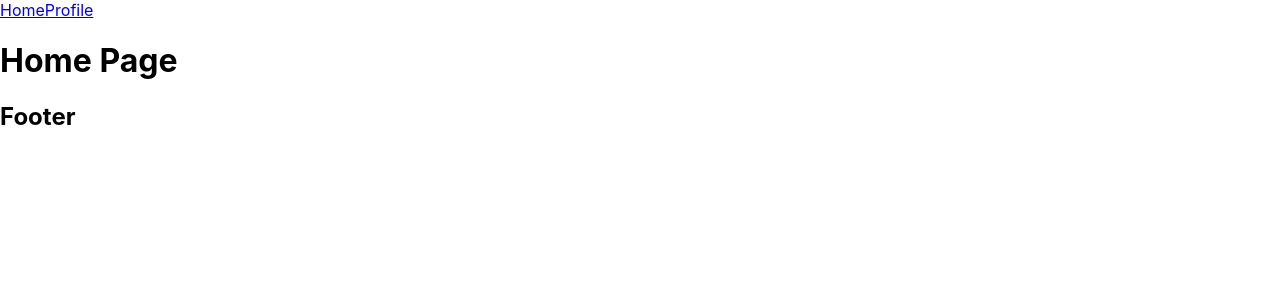
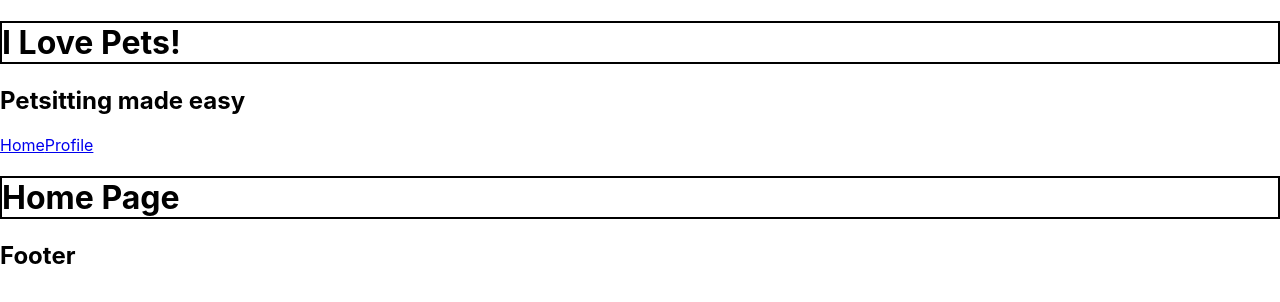
Before and after one commit to DianGigrich/ILovePets, a React (Create React App) app: page / in a window 1280 px wide. Shown: the top 302 px of the page. Built offline with nearby package versions, Linux system fonts and the light colour scheme.

Commit message:
figuring out reactboostrap pills still not working

```diff
--- a/src/App.css
+++ b/src/App.css
@@ -1,38 +1,7 @@
-.App {
+/* .App {
   text-align: center;
+} */
+
+h1 {
+  border: black solid 2px;
 }
-
-.App-logo {
-  height: 40vmin;
-  pointer-events: none;
-}
-
-@media (prefers-reduced-motion: no-preference) {
-  .App-logo {
-    animation: App-logo-spin infinite 20s linear;
-  }
-}
-
-.App-header {
-  background-color: #282c34;
-  min-height: 100vh;
-  display: flex;
-  flex-direction: column;
-  align-items: center;
-  justify-content: center;
-  font-size: calc(10px + 2vmin);
-  color: white;
-}
-
-.App-link {
-  color: #61dafb;
-}
-
-@keyframes App-logo-spin {
-  from {
-    transform: rotate(0deg);
-  }
-  to {
-    transform: rotate(360deg);
-  }
-}
--- a/src/App.js
+++ b/src/App.js
@@ -3,6 +3,9 @@ import Home from "./pages/Home";
 import {BrowserRouter as Router, Routes, Route} from "react-router-dom"
 import Profile from "./pages/PetPage";
 import Navbar from "./components/NavBar";
+import Container from 'react-bootstrap/Container';
+import './App.css';
+
 
 function App() {
   // const [userId, setUserId] = useState(0)
@@ -61,6 +64,10 @@ function App() {
   // }
   return (
     <div className="App">
+      <Container>
+        <h1>I Love Pets!</h1>
+        <h2>Petsitting made easy</h2>
+      </Container>
       <Router>
         <Navbar/>
         <Routes>
--- a/src/Pages/Home.js
+++ b/src/Pages/Home.js
@@ -5,6 +5,7 @@ export default function Home() {
         <>
         <div className="Home">
             <h1>Home Page</h1>
+
         </div>
         </>
     )
--- a/src/components/Navbar.js
+++ b/src/components/Navbar.js
@@ -1,17 +1,36 @@
 import React from 'react'
-import {Link,useNavigate} from 'react-router-dom'
+// import {Link,useNavigate} from 'react-router-dom'
+import Nav from 'react-bootstrap/Nav';
+import Container from 'react-bootstrap/Container';
 
-export default function Navbar() {
-    const navigate = useNavigate()
-    // const logoutFunc = ()=>{
-    //     props.handleLogout()
-    //     navigate("/login")
-    //   }
-      return (
-        <div>
-            <Link to ="/">Home</Link>
-            <Link to ="/Profile">Profile</Link>
+// import NavDropdown from 'react-bootstrap/NavDropdown';
 
-        </div>
-    )
+function Navigation() {
+    return (
+        <Container>
+            <Nav variant="pills" className="me-auto">
+                <Nav.Link href="/" >Home</Nav.Link>
+                <Nav.Link href="profile" >Profile</Nav.Link>
+
+            </Nav>
+
+        </Container>
+
+    );
 }
+
+export default Navigation;
+// export default function Navbar() {
+//     const navigate = useNavigate()
+//     // const logoutFunc = ()=>{
+//     //     props.handleLogout()
+//     //     navigate("/login")
+//     //   }
+//       return (
+//         <div>
+//             <Link to ="/">Home</Link>
+//             <Link to ="/Profile">Profile</Link>
+
+//         </div>
+//     )
+// }
```
